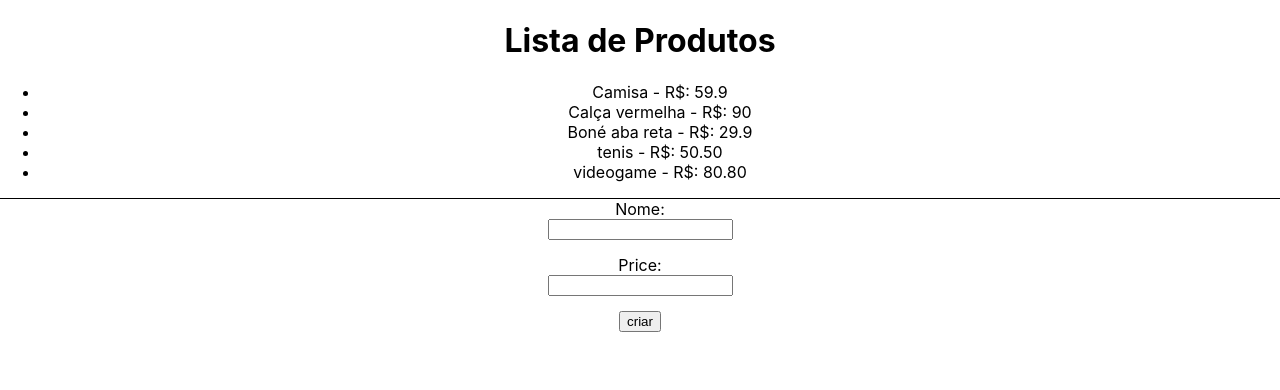
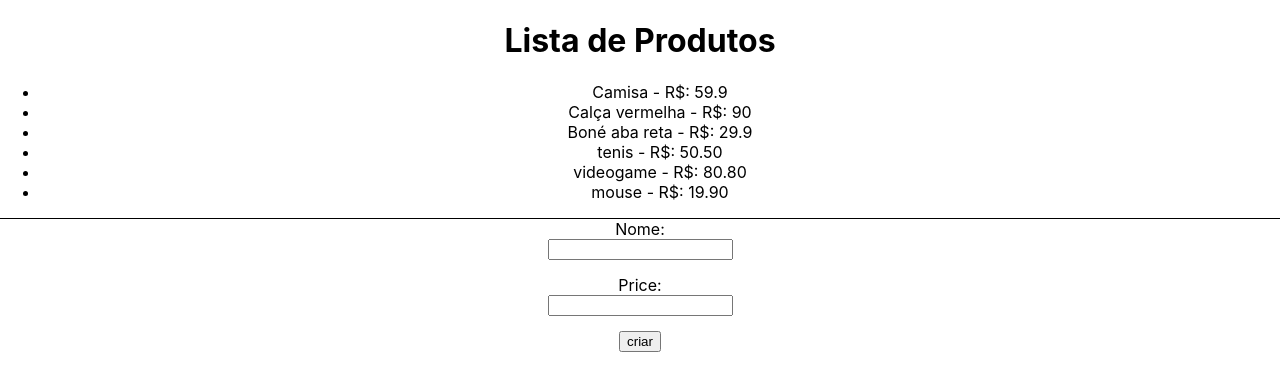
Before and after one commit to Akssasori/httpReact, a React (Create React App) app: page / in a window 1280 px wide. Shown: the top 390 px of the page. Built offline with nearby package versions, Linux system fonts and the light colour scheme; data requests are answered from the project's data file.

Commit message:
89 salvando e carregando os dados dinamicamente e limpando os capos

```diff
--- a/src/App.js
+++ b/src/App.js
@@ -43,6 +43,15 @@ function App() {
       },
       body: JSON.stringify(product),
     });
+
+    // 3 -  carregamento dinâmico
+  const addedProduct = await res.json();
+
+  setProducts((prevProducts) => [...prevProducts, addedProduct]);
+
+  setName("");
+  setPrice("");
+
   }
 
   return (
--- a/src/data/db.json
+++ b/src/data/db.json
@@ -24,6 +24,11 @@
       "name": "videogame",
       "price": "80.80",
       "id": 5
+    },
+    {
+      "name": "mouse",
+      "price": "19.90",
+      "id": 6
     }
   ]
 }
```
